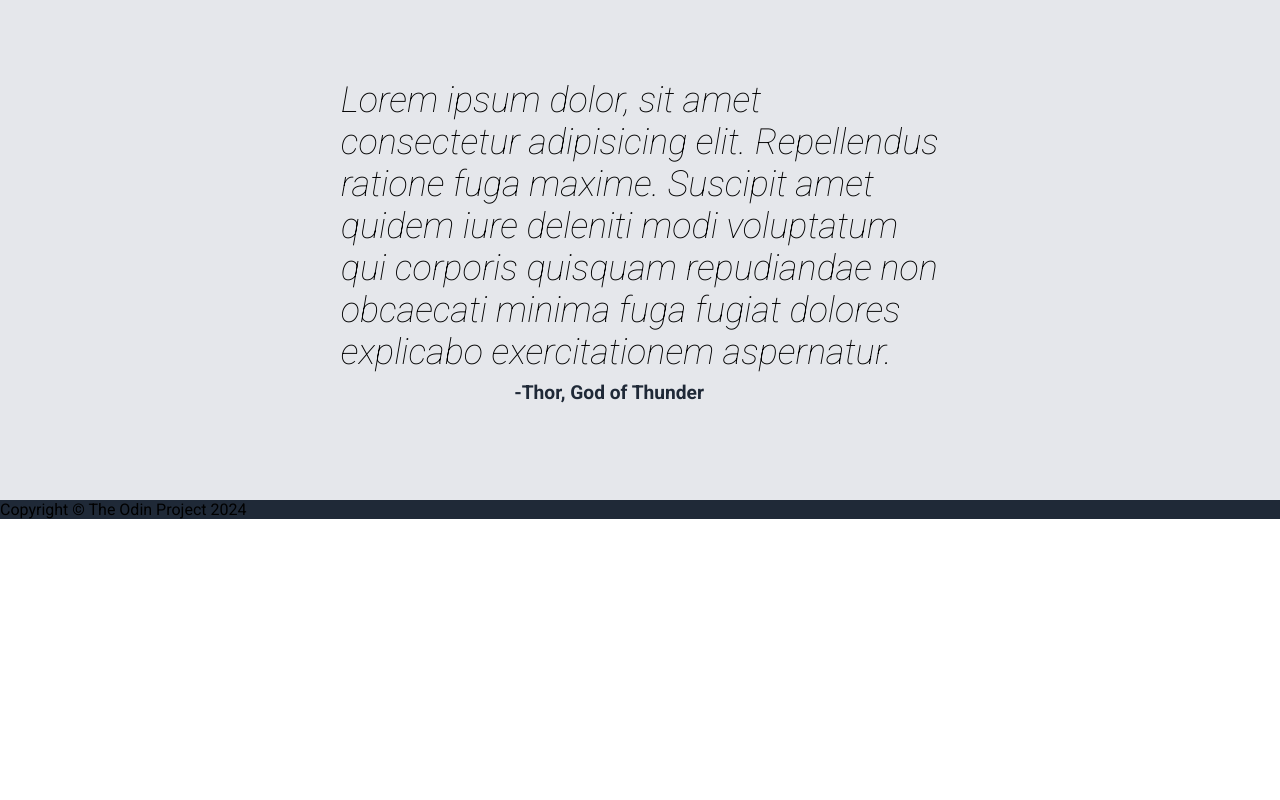
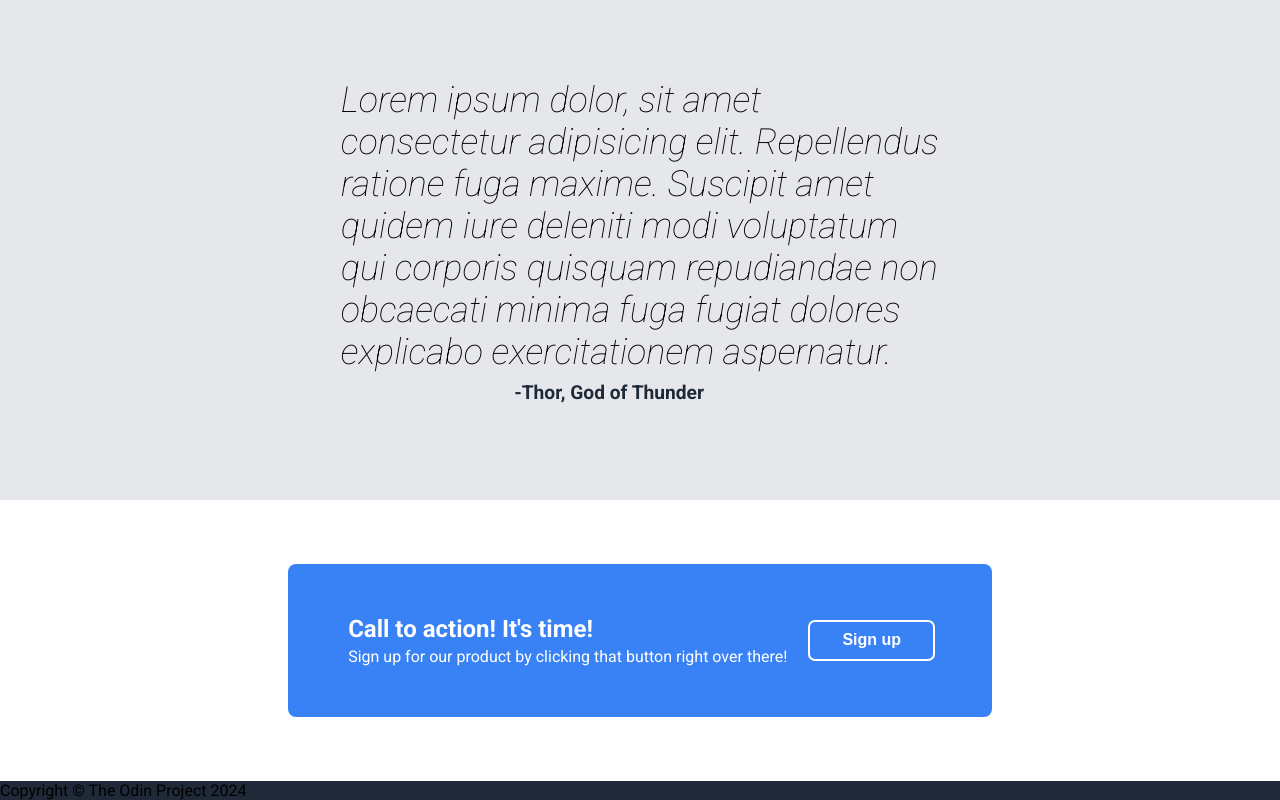
Before and after one commit to santisica29/Top.Landing.Page, a plain HTML site: page index.html in a window 1280 px wide. Shown: the part 1090-1890 px from the top of the page. Before the commit the page ends 1609 px from the top, so only its background shows below. Drawn offline with Linux system fonts and the light colour scheme.

Commit message:
finish call-to-action section

```diff
--- a/index.html
+++ b/index.html
@@ -38,7 +38,15 @@
         <p>Lorem ipsum dolor, sit amet consectetur adipisicing elit. Repellendus ratione fuga maxime. Suscipit amet quidem iure deleniti modi voluptatum qui corporis quisquam repudiandae non obcaecati minima fuga fugiat dolores explicabo exercitationem aspernatur.</p>
         <span>-Thor, God of Thunder</span>
     </div>
-    <div class="call-to-action"></div>
+    <div class="call-to-action">
+        <div class="flex">
+            <div>
+                <h3>Call to action! It's time!</h3>
+                <p>Sign up for our product by clicking that button right over there!</p>
+            </div>
+            <button>Sign up</button>
+        </div>
+    </div>
     <footer>Copyright © The Odin Project 2024</footer>
   </body>
 </html>
--- a/styles.css
+++ b/styles.css
@@ -40,7 +40,7 @@ header ul {
     width: 600px;
 }
 
-.hero button {
+button {
     padding: .6rem 2rem;
     color: white;
     background-color: #3882F6;
@@ -112,3 +112,38 @@ a{
     font-weight:bold;
     font-size: 1.2rem;
 }
+
+.call-to-action{
+    padding: 4rem 2rem;
+    color: white;
+}
+
+.call-to-action .flex{
+    width: 50%;
+    padding:3rem;
+    background-color: #3882F6;
+    margin: auto;
+    border-radius: 8px;
+    display: flex;
+    justify-content: space-around;
+    align-items: center;
+}
+
+.call-to-action h3{
+    margin: .2rem;
+    font-size: 24px;
+}
+
+.call-to-action p {
+    margin: .2rem;
+}
+
+.call-to-action button{
+    border: 2px solid white;
+    transition: all 1s ease-in;
+}
+
+.call-to-action button:hover{
+    background-color: rgb(255, 255, 255);
+    color: #3882F6;
+}
```
